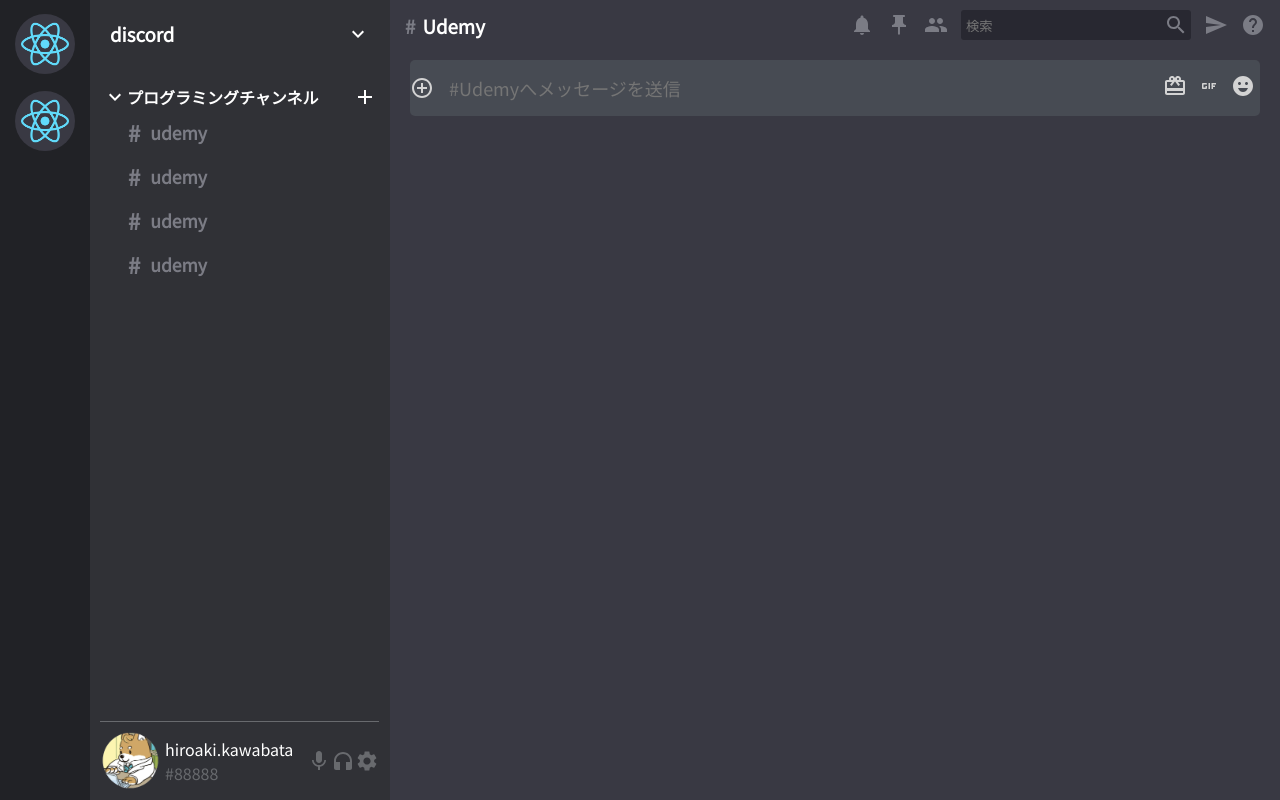
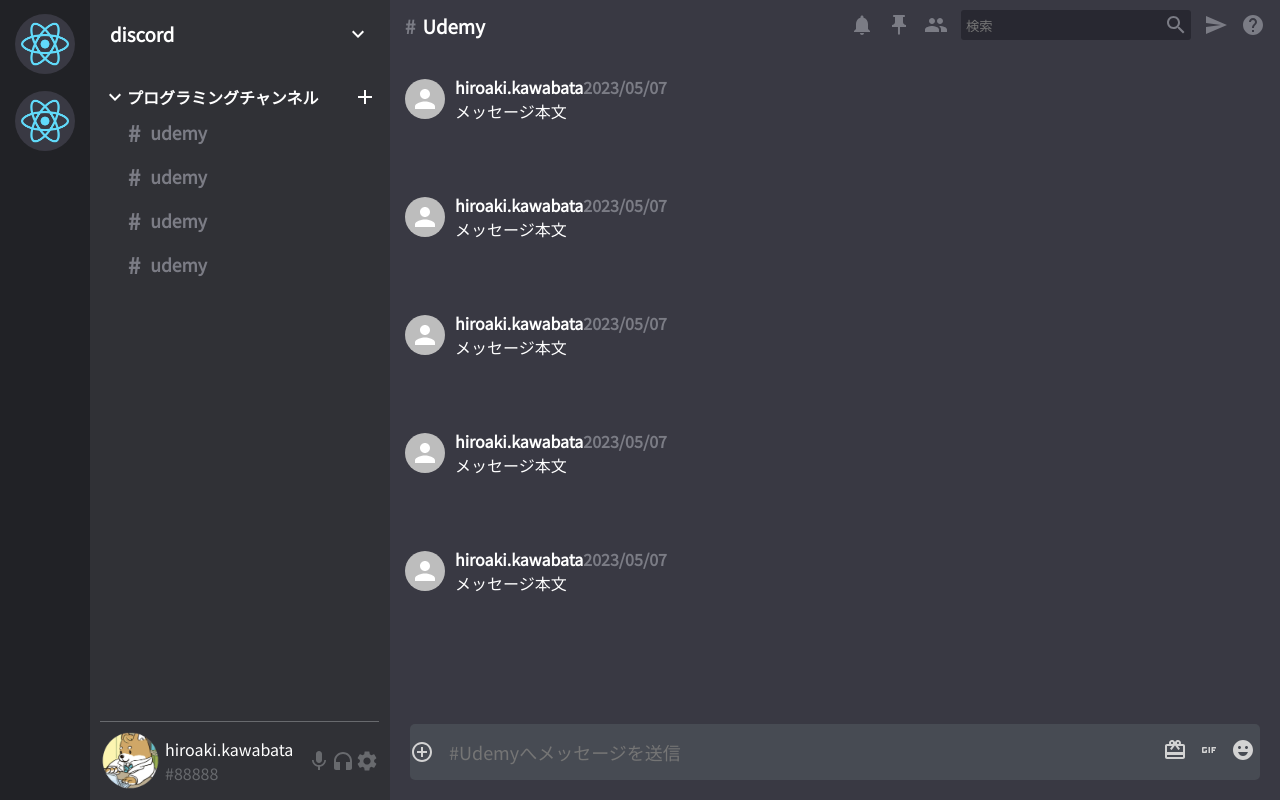
Before and after one commit to bata1016/discord-clone, a React (Create React App) app: page / in a window 1280 px wide. Built offline with nearby package versions, Linux system fonts and the light colour scheme.

Commit message:
チャットのメッセージ表示を追加

```diff
--- a/src/components/chat/Chat.scss
+++ b/src/components/chat/Chat.scss
@@ -3,6 +3,10 @@
   flex-direction: column;
   flex-grow: 1;
   background-color: #393943;
+
+  .chat-message {
+    flex-grow: 1;
+  }
 
   .chat-input {
     display: flex;
--- a/src/components/chat/Chat.tsx
+++ b/src/components/chat/Chat.tsx
@@ -5,12 +5,19 @@
 import CardGiftcardIcon from '@mui/icons-material/CardGiftcard';
 import GifIcon from '@mui/icons-material/Gif';
 import EmojiEmotionsIcon from '@mui/icons-material/EmojiEmotions';
+import ChatMessage from './ChatMessage';
 
 function Chat() {
   return (
     <div className='chat'>
       <ChatHeader />
-      <div className='chat-message'></div>
+      <div className='chat-message'>
+        <ChatMessage />
+        <ChatMessage />
+        <ChatMessage />
+        <ChatMessage />
+        <ChatMessage />
+      </div>
       <div className='chat-input'>
         <AddCircleOutlineIcon />
         <form>
--- /dev/null
+++ b/src/components/chat/ChatMessage.scss
@@ -0,0 +1,18 @@
+.message {
+  display: flex;
+  align-items: center;
+  padding: 15px;
+  color: white;
+
+  .message-info {
+    padding: 20px 20px 20px 10px;
+
+    .message-timestamp {
+      color: #7b7c85;
+      margin-left: 20ox;
+      font-size: 16px;
+    }
+  }
+
+
+}
--- /dev/null
+++ b/src/components/chat/ChatMessage.tsx
@@ -0,0 +1,21 @@
+import React from 'react'
+import './ChatMessage.scss'
+import { Avatar } from '@mui/material'
+
+function ChatMessage() {
+  return (
+    <div className='message'>
+      <Avatar />
+      <div className='message-info'>
+        <h4>
+          hiroaki.kawabata
+          <span className='message-timestamp'>2023/05/07</span>
+        </h4>
+        <p>メッセージ本文</p>
+      </div>
+    </div>
+
+  )
+}
+
+export default ChatMessage
```
